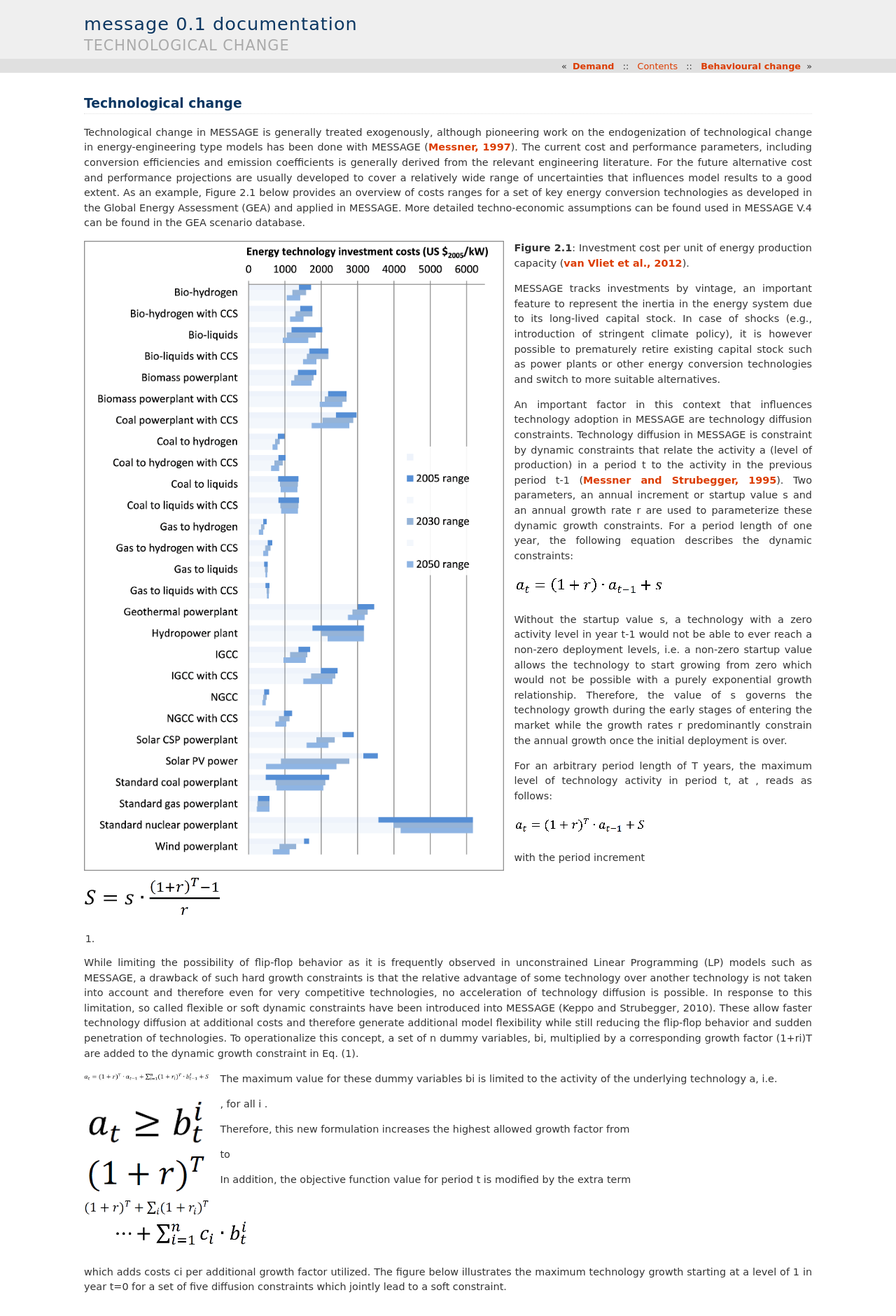
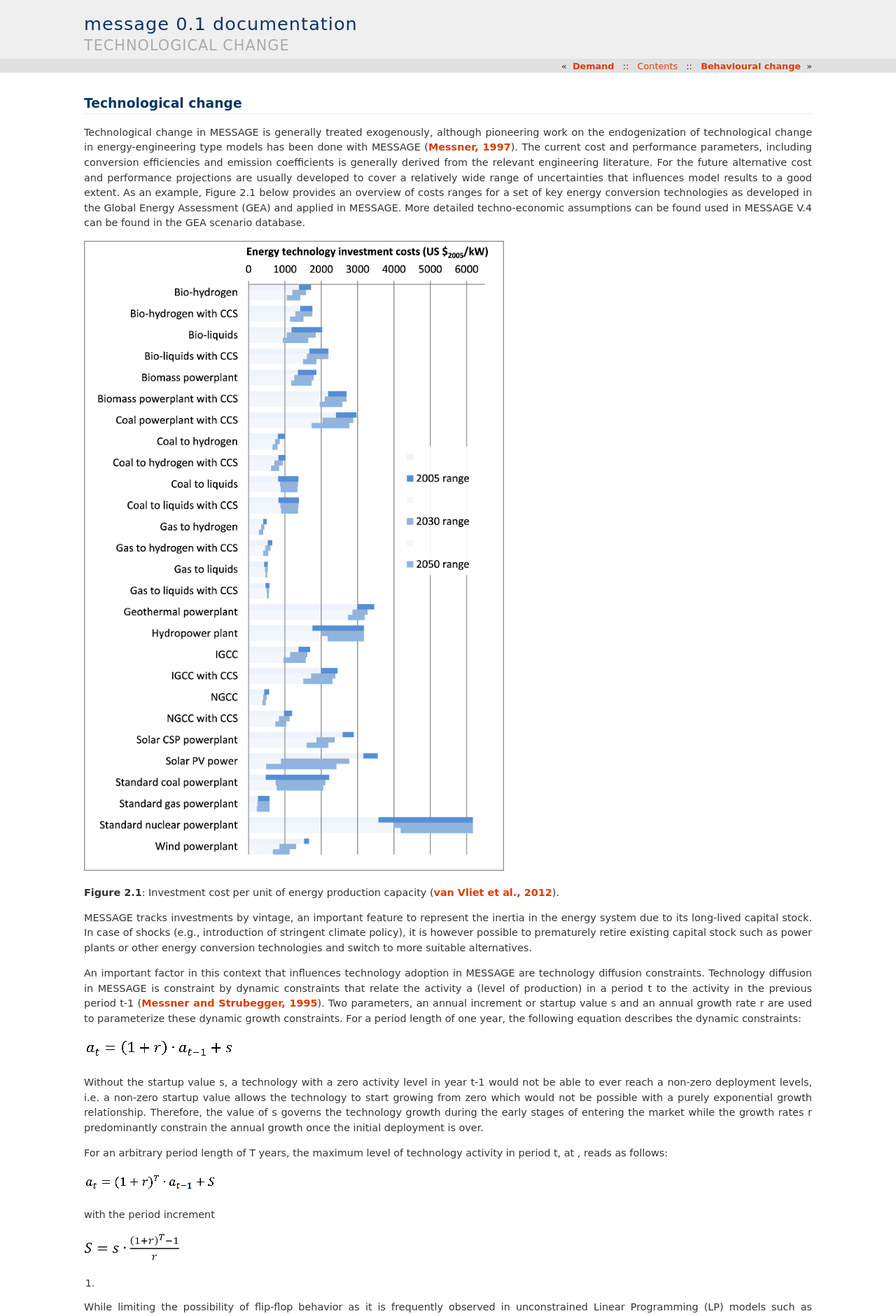
Before and after one commit to iiasa/message_doc, a Sphinx documentation site: the page built from source/message_globiom/socio_econ/tech.rst, in a window 1280 px wide. Shown: the top 1880 px of the page at 70% size. Built offline with Sphinx 7.4.7, drawn with Linux system fonts in a browser that asks for light colours.

Commit message:
Update tech.rst

```diff
--- a/source/message_globiom/socio_econ/tech.rst
+++ b/source/message_globiom/socio_econ/tech.rst
@@ -4,7 +4,6 @@ Technological change in MESSAGE is generally treated exogenously, although pione
 
 .. image:: /_static/GEA_technology_cost_ranges.png
    :width: 600px
-   :align: left
 **Figure 2.1**: Investment cost per unit of energy production capacity (`van Vliet et al., 2012 <https://wiki.ucl.ac.uk/display/ADVIAM/References+MESSAGE>`_).
 
 MESSAGE tracks investments by vintage, an important feature to represent the inertia in the energy system due to its long-lived capital stock. In case of shocks (e.g., introduction of stringent climate policy), it is however possible to prematurely retire existing capital stock such as power plants or other energy conversion technologies and switch to more suitable alternatives.
@@ -22,19 +21,20 @@ For an arbitrary period length of T years, the maximum level of technology activ
 with the period increment
 
 .. image:: /_static/technology_diffusion_eq_2a.png
+   :width: 140px
 
 (1)
 
 While limiting the possibility of flip-flop behavior as it is frequently observed in unconstrained Linear Programming (LP) models such as MESSAGE, a drawback of such hard growth constraints is that the relative advantage of some technology over another technology is not taken into account and therefore even for very competitive technologies, no acceleration of technology diffusion is possible. In response to this limitation, so called flexible or soft dynamic constraints have been introduced into MESSAGE (Keppo and Strubegger, 2010). These allow faster technology diffusion at additional costs and therefore generate additional model flexibility while still reducing the flip-flop behavior and sudden penetration of technologies. To operationalize this concept, a set of n dummy variables, bi, multiplied by a corresponding growth factor (1+ri)T are added to the dynamic growth constraint in Eq. (1).
 
 .. image:: /_static/technology_diffusion_eq_3.png
-   :width: 180px
+   :width: 260px
    :align: left
 
 The maximum value for these dummy variables bi is limited to the activity of the underlying technology a, i.e.
 
 .. image:: /_static/technology_diffusion_eq_4.png
-   :width: 180px
+   :width: 90px
    :align: left
 
 , for all i .
@@ -42,7 +42,7 @@ The maximum value for these dummy variables bi is limited to the activity of the
 Therefore, this new formulation increases the highest allowed growth factor from
 
 .. image:: /_static/technology_diffusion_eq_4a.png
-   :width: 180px
+   :width: 90px
    :align: left
 
 to
@@ -58,7 +58,6 @@ In addition, the objective function value for period t is modified by the extra
 which adds costs ci  per additional growth factor utilized. The figure below illustrates the maximum technology growth starting at a level of 1 in year t=0 for a set of five diffusion constraints which jointly lead to a soft constraint.
 
  .. image:: /_static/diffusion_constraint_example.png
-   :width: 400px
-   :align: left
+   :width: 700px
 
 **Figure 2.2**: Illustration of maximum technology growth starting at a level of 1 in year t=0 for a set of soft diffusion constraints with effective growth rates r as shown in the legend.
```
